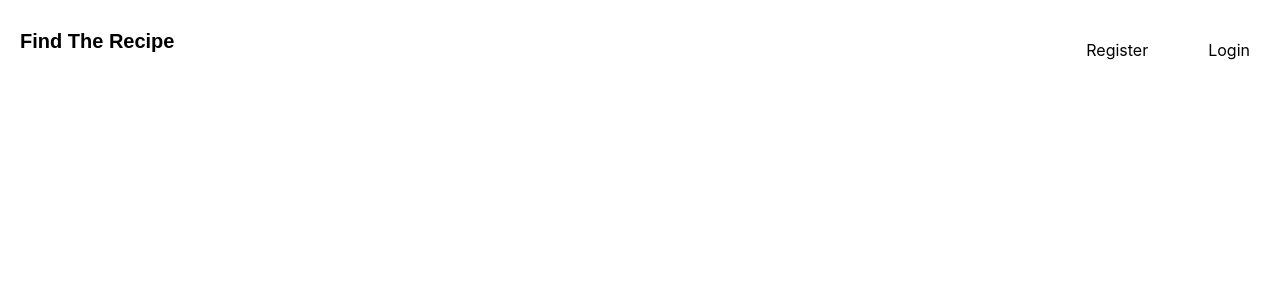
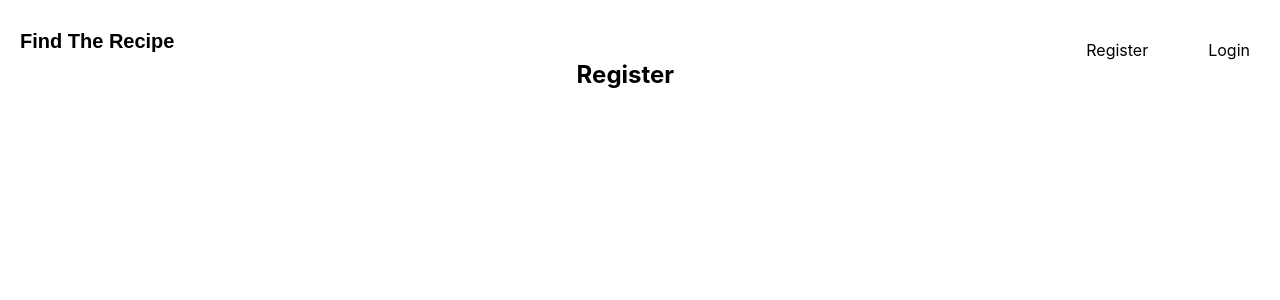
Before and after one commit to jordanepps/find-the-recipe-client, a React (Create React App) app: page /register in a window 1280 px wide. Shown: the top 300 px of the page. Built offline with nearby package versions, Linux system fonts and the light colour scheme.

Commit message:
Make login and registration route pages

```diff
--- a/src/components/App/App.js
+++ b/src/components/App/App.js
@@ -1,10 +1,13 @@
 import React, { Component } from 'react';
 import { Route, Switch } from 'react-router-dom';
+import { IngredientsProvider } from '../../contexts/IngredientsContext';
 import HomePage from '../../routes/HomePage/HomePage';
 import RecipeListPage from '../../routes/RecipeListPage/RecipeListPage';
+import LoginPage from '../../routes/LoginPage/LoginPage';
+import RegistrationPage from '../../routes/RegistrationPage/RegistrationPage';
+import Header from '../Header/Header';
+import PublicOnlyRoute from '../Utils/PublicOnlyRoute';
 import './App.css';
-import { IngredientsProvider } from '../../contexts/IngredientsContext';
-import Header from '../Header/Header';
 
 export default class App extends Component {
 	render() {
@@ -14,6 +17,8 @@ export default class App extends Component {
 				<IngredientsProvider>
 					<Switch>
 						<Route exact path={'/'} component={HomePage} />
+						<PublicOnlyRoute path={'/login'} component={LoginPage} />
+						<PublicOnlyRoute path={'/register'} component={RegistrationPage} />
 						<Route path={'/recipe-list'} component={RecipeListPage} />
 					</Switch>
 				</IngredientsProvider>
--- /dev/null
+++ b/src/components/Utils/PublicOnlyRoute.js
@@ -0,0 +1,19 @@
+import React from 'react';
+import { Route, Redirect } from 'react-router-dom';
+import TokenService from '../../services/token-service';
+
+export default function PublicOnlyRoute({ component, ...props }) {
+	const Component = component;
+	return (
+		<Route
+			{...props}
+			render={componentProps =>
+				TokenService.hasAuthToken() ? (
+					<Redirect to={'/'} />
+				) : (
+					<Component {...componentProps} />
+				)
+			}
+		/>
+	);
+}
--- /dev/null
+++ b/src/routes/LoginPage/LoginPage.js
@@ -0,0 +1,11 @@
+import React, { Component } from 'react';
+
+export default class LoginPage extends Component {
+	render() {
+		return (
+			<section>
+				<h2>Login</h2>
+			</section>
+		);
+	}
+}
--- /dev/null
+++ b/src/routes/RegistrationPage/RegistrationPage.js
@@ -0,0 +1,22 @@
+import React, { Component } from 'react';
+
+export default class RegistrationPage extends Component {
+	static defaultProps = {
+		history: {
+			push: () => {}
+		}
+	};
+
+	handleRegistrationSuccess = user => {
+		const { history } = this.props;
+		history.push('/login');
+	};
+
+	render() {
+		return (
+			<section>
+				<h2>Register</h2>
+			</section>
+		);
+	}
+}
```
